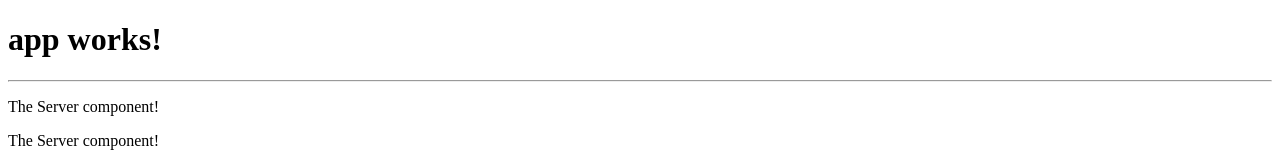
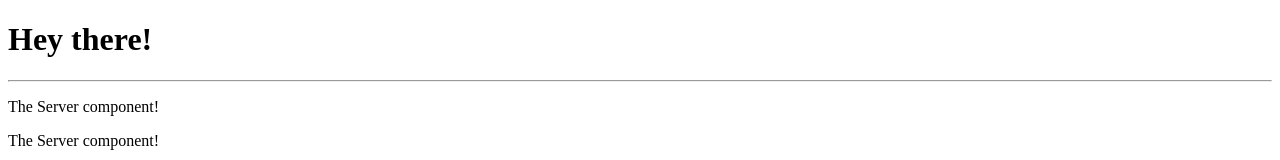
Before and after one commit to garthtee/angular-first-app, an Angular app: page / in a window 1280 px wide. Shown: the top 160 px of the page. Built offline with nearby package versions, Linux system fonts and the light colour scheme.

Commit message:
Added new mesaage (test).

```diff
--- a/src/app/app.component.ts
+++ b/src/app/app.component.ts
@@ -6,5 +6,5 @@ import { Component } from '@angular/core';
   styleUrls: ['./app.component.css']
 })
 export class AppComponent {
-  title = 'app works!';
+  title = 'Hey there!';
 }
```
Also changed, not shown: firebase.json (added), 1 other file (tests, documents, lock files or other folders).
